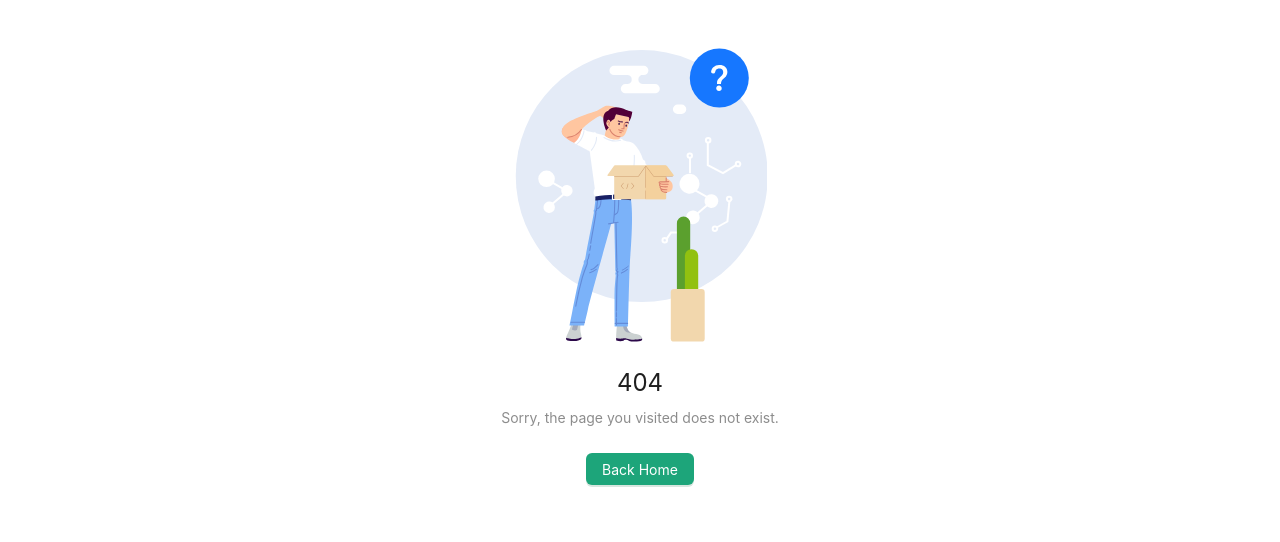
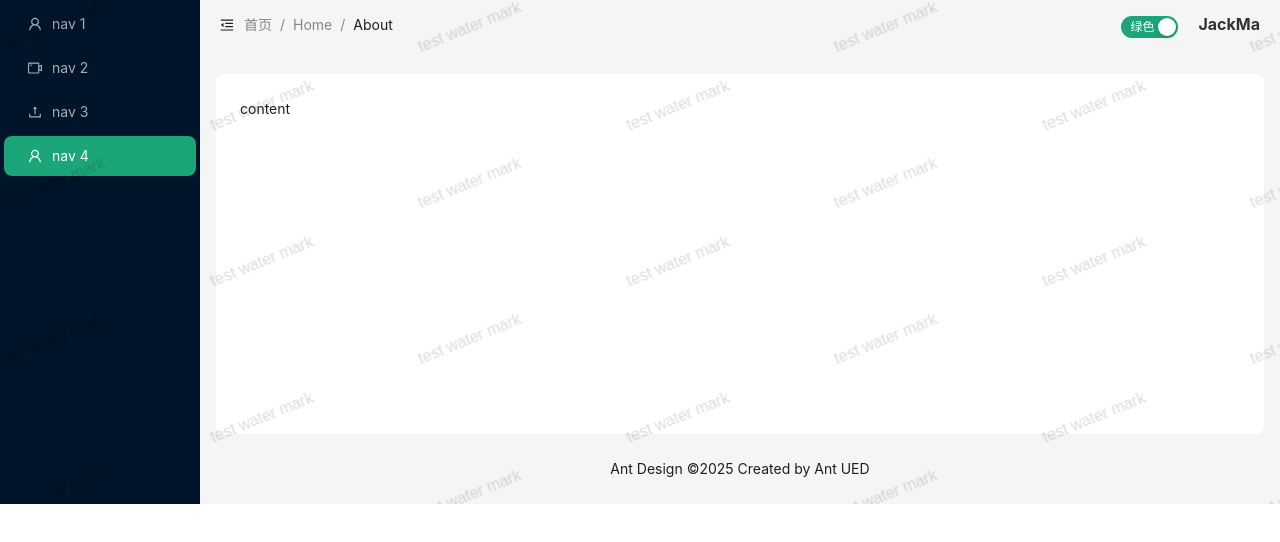
Before and after one commit to Mylifeforrent/react-management-sys, a React (Vite) app: page /welcome in a window 1280 px wide. Before the commit this address led to /404. Shown: the top 542 px of the page. Built offline with nearby package versions, Linux system fonts and the light colour scheme.

Commit message:
add layout component and add header

```diff
--- /dev/null
+++ b/src/components/NavHeader/index.module.less
@@ -0,0 +1,18 @@
+.navHeader {
+  display: flex;
+  justify-content: space-between;
+  align-items: center;
+  height: 50px;
+  margin: 0 20px;
+}
+
+.left {
+  display: flex;
+  align-items: center;
+}
+.nickName {
+  font-size: 16px;
+  font-weight: bold;
+  color: #333;
+  margin-left: 10px;
+}
--- /dev/null
+++ b/src/components/NavHeader/index.tsx
@@ -0,0 +1,45 @@
+import { MenuFoldOutlined, SmileOutlined } from "@ant-design/icons"
+import { Breadcrumb, Dropdown, MenuProps, Switch } from "antd"
+import styles from './index.module.less'
+const NavHeader = () => {
+
+  const breadList = [
+    {
+      title: "首页"
+    },
+    {
+      title: "Home"
+    },
+    {
+      title: "About"
+    }
+  ]
+
+  const items: MenuProps['items'] = [
+  {
+    key: '1',
+    label: "sss"
+  },
+  {
+    key: '2',
+    label: "hhh"
+  }
+];
+
+  return (
+    <div className={styles.navHeader}>
+      <div className={styles.left}>
+        <MenuFoldOutlined />
+        <Breadcrumb items={breadList} style={{marginLeft: 10}}/>
+      </div>
+      <div className="right">
+        <Switch checkedChildren="绿色" unCheckedChildren="默认" defaultChecked style={{ marginRight: 10}}/>
+        <Dropdown menu={{ items }} trigger={['click']}>
+          <span className={styles.nickName}>JackMa</span>
+        </Dropdown>
+      </div>
+    </div>
+  )
+}
+
+export default NavHeader
--- /dev/null
+++ b/src/layout/index.tsx
@@ -0,0 +1,66 @@
+import React from 'react';
+import { UploadOutlined, UserOutlined, VideoCameraOutlined } from '@ant-design/icons';
+import { Layout, Menu, theme, Watermark } from 'antd';
+import NavHeader from '@/components/NavHeader';
+
+const { Header, Content, Footer, Sider } = Layout;
+
+const items = [UserOutlined, VideoCameraOutlined, UploadOutlined, UserOutlined].map(
+  (icon, index) => ({
+    key: String(index + 1),
+    icon: React.createElement(icon),
+    label: `nav ${index + 1}`,
+  }),
+);
+
+const App: React.FC = () => {
+  const {
+    token: { colorBgContainer, borderRadiusLG },
+  } = theme.useToken();
+
+  return (
+    <Watermark content='test water mark'>
+    <Layout>
+      <Sider
+        breakpoint="lg"
+        collapsedWidth="0"
+        onBreakpoint={(broken) => {
+          console.log(broken);
+        }}
+        onCollapse={(collapsed, type) => {
+          console.log(collapsed, type);
+        }}
+      >
+        <div className="demo-logo-vertical" />
+        <Menu theme="dark" mode="inline" defaultSelectedKeys={['4']} items={items} />
+      </Sider>
+      <Layout>
+        {/* 这种写法要注意框架的header组件高度如果和自己定义的navheader高度不一样，样式就不能很好的对其。所以要么把header组件style高度设置一下保持和navheader一样，要么把navheader组件高度设置和
+        header组件一样，要么直接不用header组件 */}
+        {/* <Header style={{ padding: 0, background: colorBgContainer }} >
+          <NavHeader />
+        </Header> */}
+          <NavHeader />
+        {/* header */}
+        <Content style={{ margin: '24px 16px 0' }}>
+          <div
+            style={{
+              padding: 24,
+              minHeight: 360,
+              background: colorBgContainer,
+              borderRadius: borderRadiusLG,
+            }}
+          >
+            content
+          </div>
+        </Content>
+        <Footer style={{ textAlign: 'center' }}>
+          Ant Design ©{new Date().getFullYear()} Created by Ant UED
+        </Footer>
+      </Layout>
+    </Layout>
+    </Watermark>
+  );
+};
+
+export default App;
--- a/src/window.d.ts
+++ /dev/null
@@ -1,4 +0,0 @@
-
-declare interface Window {
-  app:string
-}
```
Also changed, not shown: src/router/index.tsx (+9 -1 lines), 1 other file (tests, documents, lock files or other folders).
